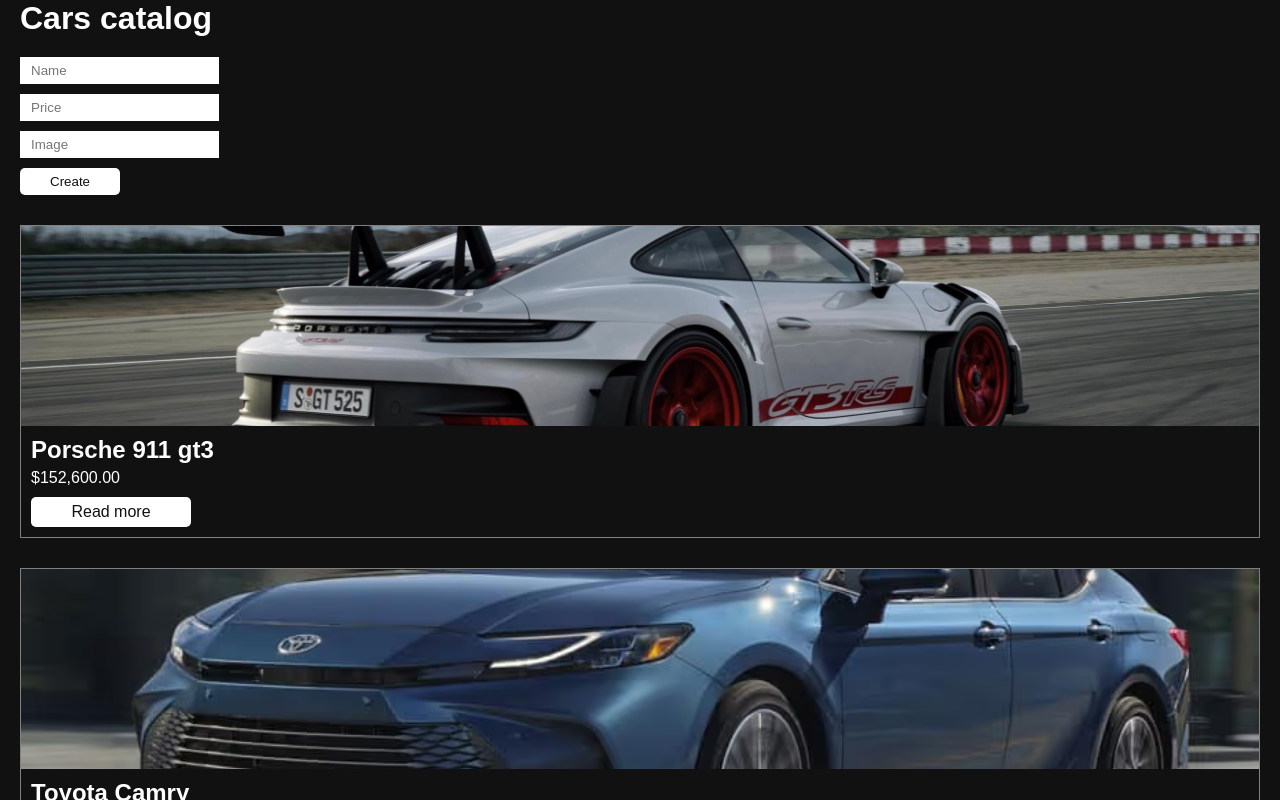
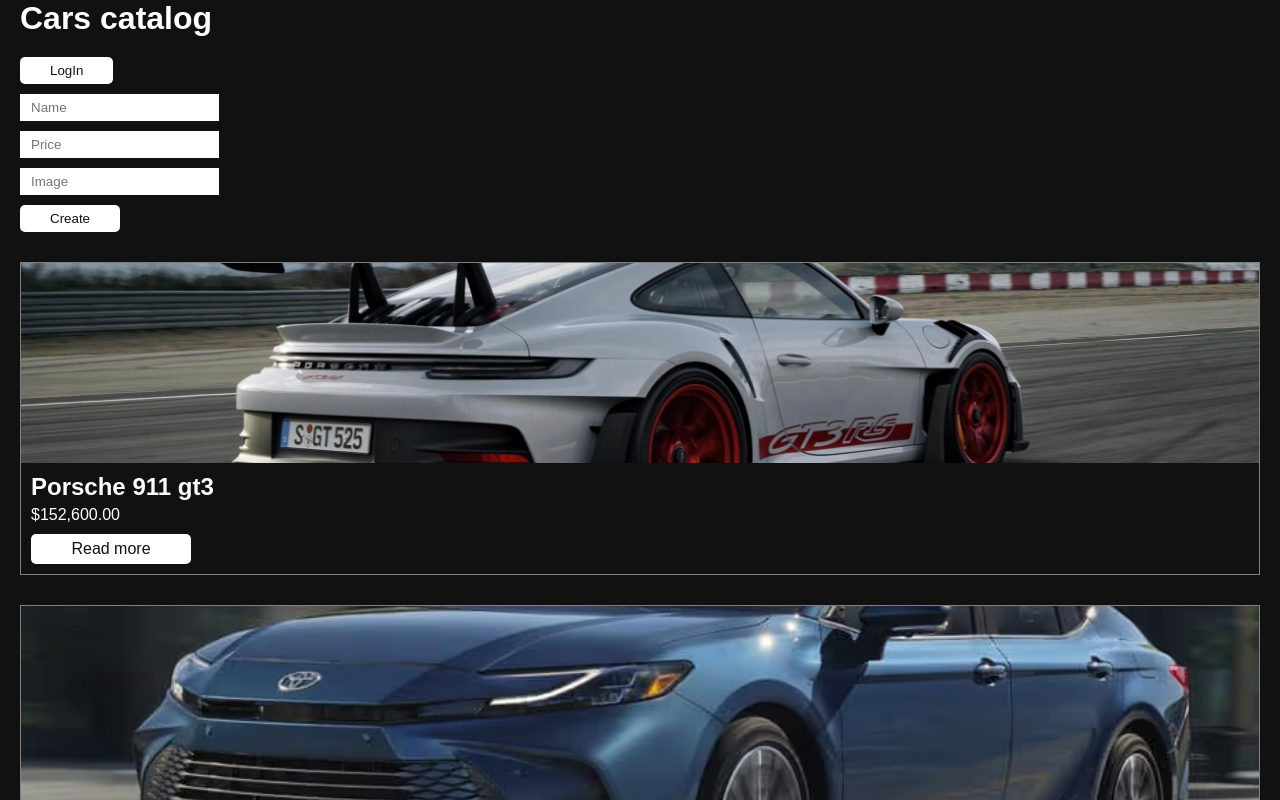
Before and after one commit to gvritia/react-learning, a React (Vite) app in the folder car-catalog/: page / in a window 1280 px wide. Shown: the top 800 px of the page. Built offline with nearby package versions, Linux system fonts and the light colour scheme.

Commit message:
useContext, HighOrder component

```diff
--- a/car-catalog/src/components/screens/home/Home.jsx
+++ b/car-catalog/src/components/screens/home/Home.jsx
@@ -1,18 +1,29 @@
 import {cars as carsDate} from './cars.data.js'
 import CarItem from "./car-item/CarItem.jsx";
 import CreateCarForm from "./create-car-form/CreateCarForm.jsx";
-import {useState} from "react";
+import {useContext, useState} from "react";
+import {AuthContext} from "../../../providers/AuthProvider.jsx";
 
 function Home() {
     const [cars, setCars] = useState(carsDate);
 
+    const {user, setUser} = useContext(AuthContext);
 
     // const nav = useNavigate()
     return (
         <div>
             <h1>Cars catalog</h1>
+            {user ?
+                <>
+                    <h2>Welcome, {user.name}</h2>
+                    <button className='btn' onClick={() => setUser(null)}>Logout</button>
+                </>
+                : <button className='btn' onClick={() => setUser({name: 'Max'})}>LogIn</button>
+            }
+
             {/*<button onClick={() => nav('/car/1')}>GO</button>*/}
-            <CreateCarForm setCars={setCars} />
+
+            <CreateCarForm setCars={setCars}/>
             <div>
                 {cars.length ? cars.map(car => (
                         <CarItem key={car.id} car={car}/>
--- /dev/null
+++ b/car-catalog/src/providers/AuthProvider.jsx
@@ -0,0 +1,15 @@
+import {createContext, useState} from "react";
+
+export const AuthContext = createContext()
+
+const AuthProvider = ({ children }) => {
+    const [user, setUser] = useState(null);
+
+    return (
+        <AuthContext.Provider value={{user, setUser}}>
+            {children}
+        </AuthContext.Provider>
+    )
+}
+
+export default AuthProvider
```
Also changed, not shown: car-catalog/src/main.jsx (+8 -5 lines).
